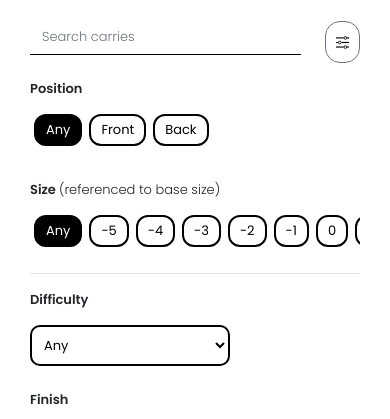
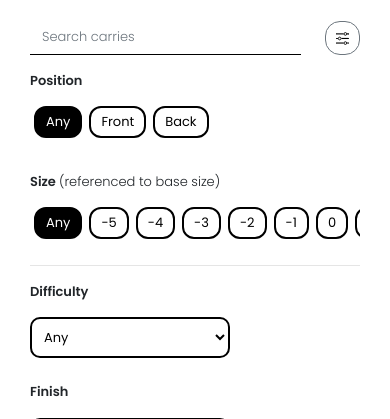
Before and after one commit to paulafernalia/the-wrapping-gallery, a Django app: page / in a window 390 px wide. Shown: the part 109-528 px from the top of the page. Run offline with Django 5.2, Linux system fonts and the light colour scheme; data comes from the database, SQL or seed files in the repository; data that the repository does not hold is empty; some libraries are stand-ins or nearby versions; some web fonts are replaced.

Commit message:
Adjust size of icon filters with small viewports

```diff
--- a/wrapping/wrappinggallery/static/wrappinggallery/styles.css
+++ b/wrapping/wrappinggallery/static/wrappinggallery/styles.css
@@ -318,9 +318,7 @@ p, li {
     }
 
     #button-filter {
-        padding: 10px !important;
-        maring: 10px;
-        max-width: 80px;
+        padding: 5px 10px !important;
         font-size: 13px !important;
     }
 }
```
